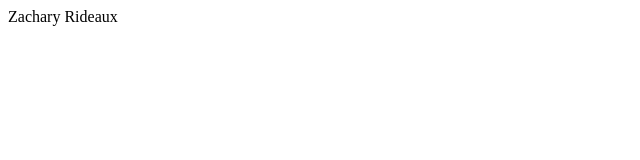
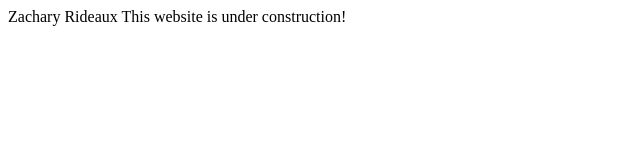
Before and after one commit to zacharyrideaux/zacharyrideaux.com, a plain HTML site: page index.html in a window 1280 px wide. Shown: the whole page, without its empty margins (0-640 px from the left). Drawn offline with Linux system fonts and the light colour scheme.

Commit message:
Update Index

```diff
--- a/index.html
+++ b/index.html
@@ -9,6 +9,8 @@
 
   <body>
     Zachary Rideaux
+
+    This website is under construction!
   </body>
 
 </html>
```
